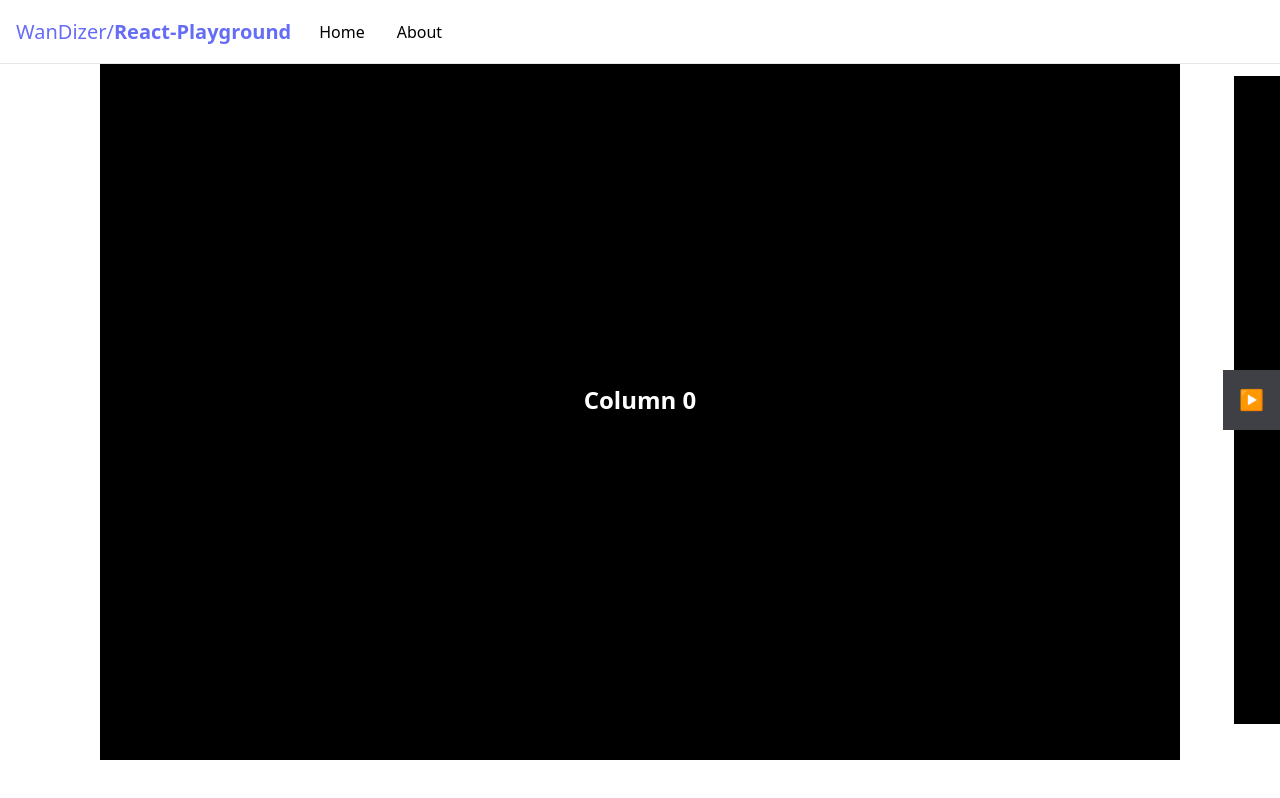
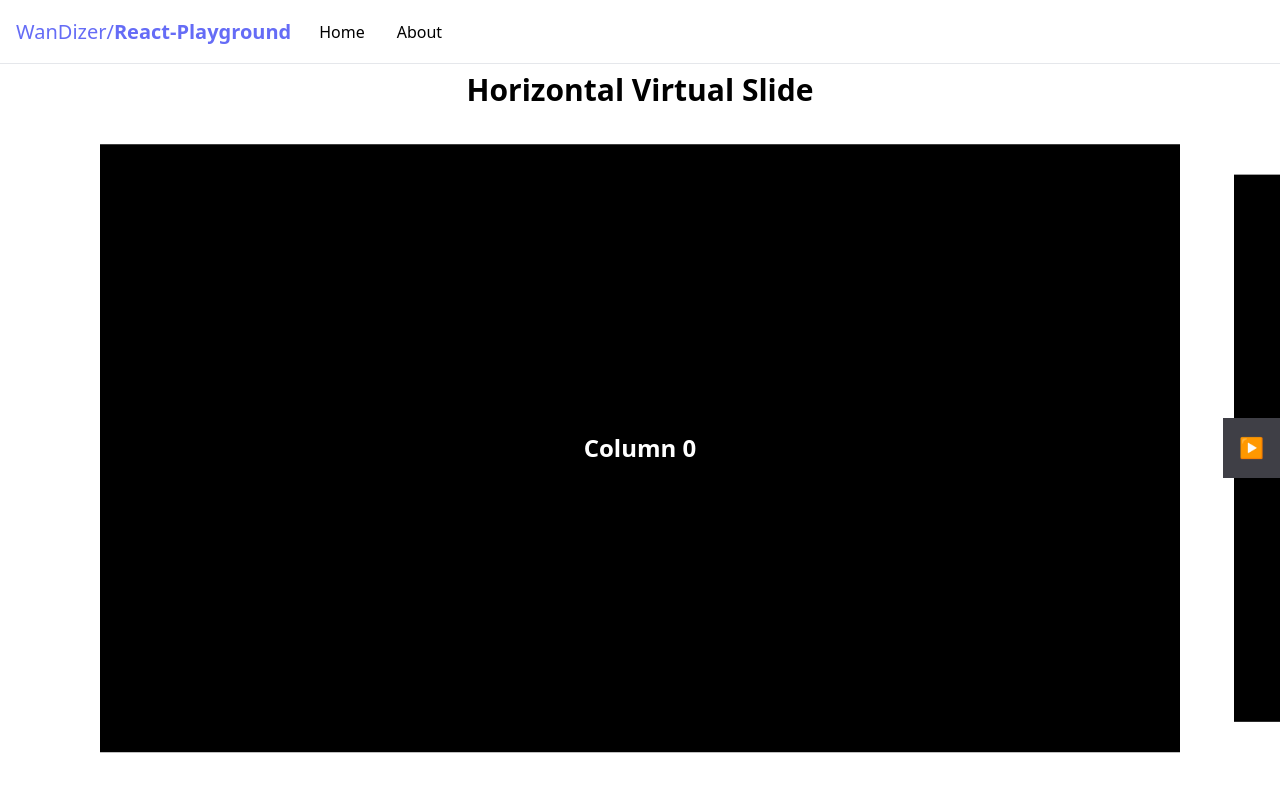
Before and after one commit to wandizer/react-playground, a React (Vite) app: page /project/horizontal-virtual-slide in a window 1280 px wide. Built offline with nearby package versions, Linux system fonts and the light colour scheme.

Commit message:
fully working horizontal virtual slide

```diff
--- a/src/routes/project/horizontal-virtual-slide.lazy.tsx
+++ b/src/routes/project/horizontal-virtual-slide.lazy.tsx
@@ -34,12 +34,40 @@ const getCurrentIndexFromRange = (
   return startIndex;
 };
 
+/**
+ * Helper function that shrinks width to maintain aspect ratio. Useful for responsive design.
+ * @param aspectRatio - The aspect ratio of the element. E.g. "16:9"
+ * @param width - The width of the element.
+ * @returns The available width of the element, within the aspect ratio and container's height.
+ */
+const getMinRatioWidth = (
+  aspectRatio: string = "16:9",
+  container?: { innerHeight: number; innerWidth: number },
+) => {
+  const { innerHeight, innerWidth } = container || window;
+  const [aspectWidth, aspectHeight] = aspectRatio.split(":").map(Number);
+  const ratio = aspectWidth / aspectHeight;
+  const maxWidth = innerHeight * ratio;
+  return Math.min(maxWidth, innerWidth);
+};
+
 function HorizontalVirtualSlide() {
   const [currentIndex, setCurrentIndex] = useState(0);
   // const currentIndex = useRef(0);
   const parentRef = useRef<HTMLDivElement>(null);
   const length = 50;
-  const paddingX = 100; // in px
+  const minPaddingX = 100; // in px
+  const estimatedSize = getMinRatioWidth(
+    "16:9",
+    parentRef.current
+      ? {
+          innerHeight: parentRef.current.clientHeight,
+          innerWidth: parentRef.current.clientWidth - minPaddingX * 2,
+        }
+      : undefined,
+  );
+
+  const paddingX = (window.innerWidth - estimatedSize) / 2; // in px
   const isFirst = currentIndex === 0;
   const isLast = currentIndex === length - 1;
 
@@ -47,16 +75,19 @@ function HorizontalVirtualSlide() {
     horizontal: true,
     count: length,
     getScrollElement: () => parentRef.current,
-    estimateSize: () => window.innerWidth - 200,
-    overscan: 3,
+    estimateSize: () => estimatedSize,
+    overscan: 5, // Sweet spot for quick swipe scroll
     paddingStart: paddingX,
     paddingEnd: paddingX,
     scrollPaddingStart: paddingX,
     scrollPaddingEnd: paddingX,
+    isScrollingResetDelay: 500,
     onChange(instance) {
       // Update the current index on scroll
       const alignedIndex = getCurrentIndexFromRange(instance.range);
-      setCurrentIndex(alignedIndex);
+      if (alignedIndex !== currentIndex) {
+        setCurrentIndex(alignedIndex);
+      }
     },
   });
 
@@ -70,7 +101,8 @@ function HorizontalVirtualSlide() {
   const handleSmoothScroll = useCallback(
     (index: number) => {
       columnVirtualizer.scrollToIndex(index, {
-        behavior: "smooth",
+        // ! Buggy
+        // behavior: "smooth",
       });
     },
     [columnVirtualizer],
@@ -90,10 +122,10 @@ function HorizontalVirtualSlide() {
 
   return (
     <main className="pt-16">
-      <h1 className="text-3xl font-bold text-center mt-2">
+      <h1 className="text-3xl font-bold text-center py-2">
         Horizontal Virtual Slide
       </h1>
-      <div className="absolute top-0 bottom-0 h-screen flex flex-col justify-center z-0">
+      <div className="absolute top-0 bottom-0 mt-32 mb-8 flex flex-col justify-center z-0">
         {/* Previous button */}
         {!isFirst && (
           <button
@@ -103,16 +135,15 @@ function HorizontalVirtualSlide() {
             ◀️
           </button>
         )}
-
         {/* Horizontal Virtual Slide */}
         <div
           ref={parentRef}
-          // * scroll-px-[100px] = paddingX
-          className="snap-x snap-always snap-mandatory scroll-px-[100px] overflow-x-auto no-scrollbar w-screen aspect-video"
+          className="snap-x snap-always snap-mandatory overflow-x-auto no-scrollbar w-screen h-full"
         >
           <div
-            className="relative h-full"
+            className="relative top-1/2 transform -translate-y-1/2"
             style={{
+              height: `${(estimatedSize / 16) * 9}px`,
               width: `${columnVirtualizer.getTotalSize()}px`,
             }}
           >
@@ -122,7 +153,7 @@ function HorizontalVirtualSlide() {
               return (
                 <div
                   key={virtualColumn.index}
-                  className={"h-full absolute top-0 left-0 snap-center"}
+                  className={"absolute top-0 left-0 snap-center aspect-video"}
                   style={{
                     width: `${virtualColumn.size}px`,
                     transform: `translateX(${virtualColumn.start}px)`,
@@ -135,7 +166,7 @@ function HorizontalVirtualSlide() {
                     className={classNames(
                       "w-full h-full bg-black flex items-center justify-center text-white text-2xl font-bold",
                       {
-                        "scale-90 aspect-video transform transition-all duration-500 ease-in-out":
+                        "scale-90 transform transition-all duration-500 ease-in-out":
                           !isCurrent,
                       },
                     )}
@@ -147,7 +178,6 @@ function HorizontalVirtualSlide() {
             })}
           </div>
         </div>
-
         {/* Next button */}
         {!isLast && (
           <button
```
